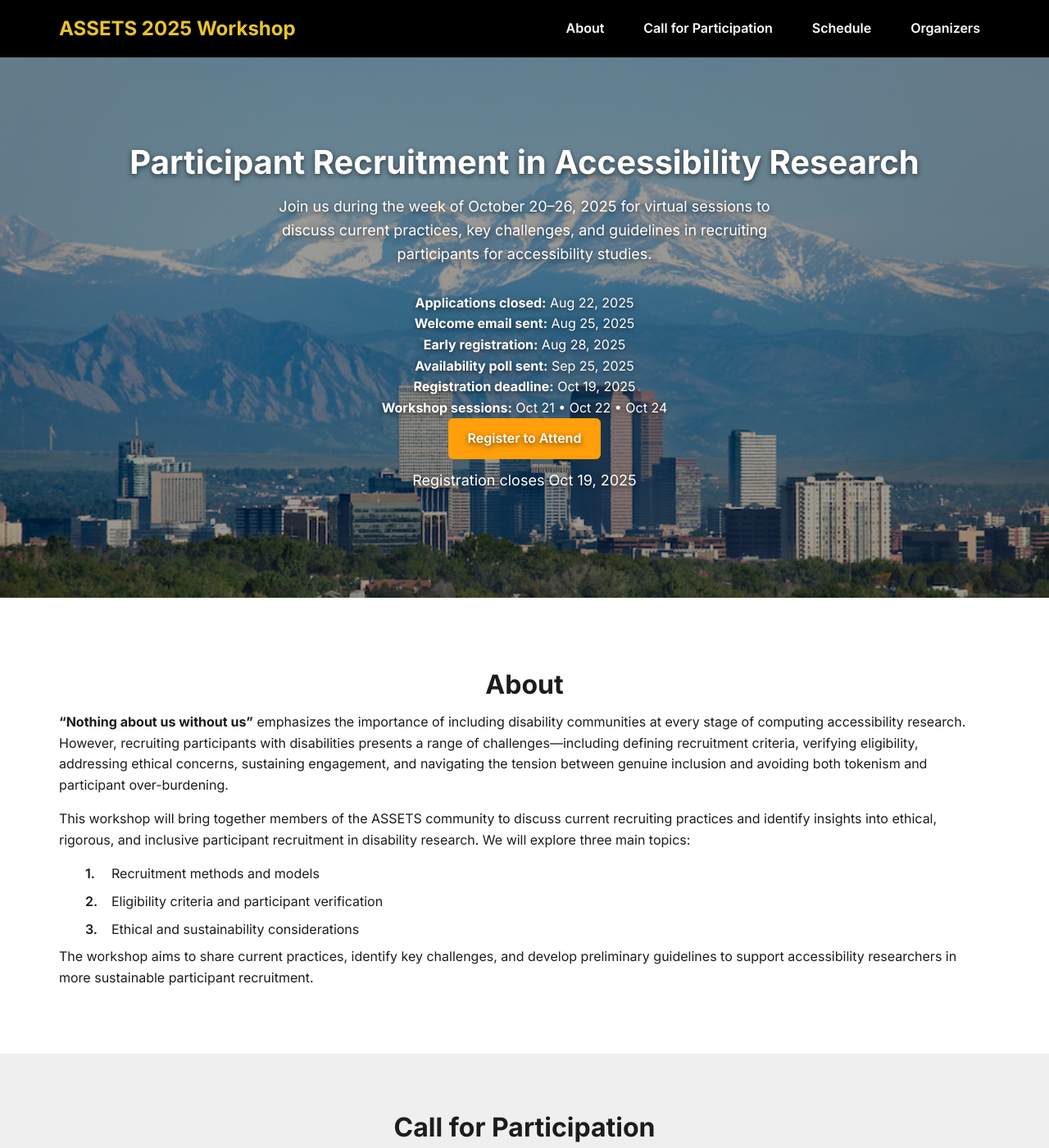
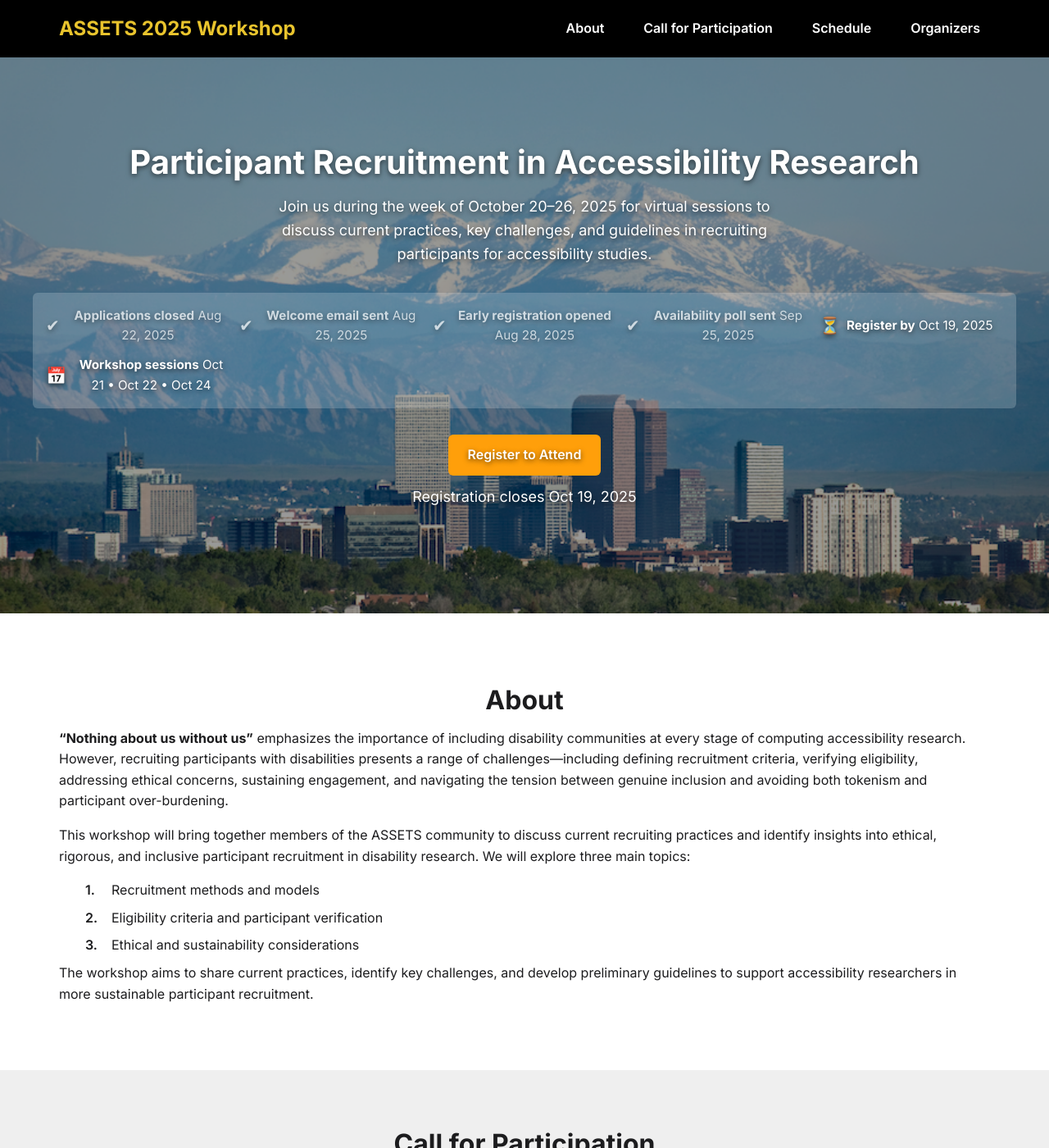
Before and after one commit to assets-recruitment-2025/assets-recruitment-2025.github.io, a Jekyll site: the page built from index.md, in a window 1280 px wide and 1400 px high. Shown: the whole window at 82% size. Built offline with Jekyll 4.4.1, drawn with Linux system fonts in a browser that asks for light colours.

Commit message:
Update workshop site Schedule

```diff
--- a/assets/css/style.css
+++ b/assets/css/style.css
@@ -587,3 +587,36 @@ img {
   clip: rect(0,0,0,0);
   border: 0;
 }
+
+.hero-milestones {
+  /* put them in a semi-transparent box */
+  display: grid;
+  grid-template-columns: repeat(auto-fit, minmax(200px, 1fr));
+  gap: 0.75rem;
+  max-width: var(--site-max);
+  margin: 2rem auto;
+  background: rgba(255, 255, 255, 0.2);
+  padding: 1rem;
+  border-radius: var(--radius);
+}
+
+.hero-milestones .milestone {
+  display: flex;
+  align-items: center;
+  color: #fff;
+  font-size: 0.95rem;
+}
+
+.hero-milestones .milestone .icon {
+  flex-shrink: 0;
+  font-size: 1.25rem;
+  margin-right: 0.5rem;
+}
+
+.hero-milestones .milestone.past {
+  opacity: 0.7;
+}
+
+.hero-milestones .milestone.upcoming {
+  opacity: 1;
+}
--- a/index.md
+++ b/index.md
@@ -14,28 +14,46 @@ permalink: /
   <!-- Milestones bar -->
   <div class="hero-milestones">
     <div class="milestone past">
-      <strong>Applications closed:</strong>
-      <time datetime="2025-08-22">Aug 22, 2025</time>
+      <span class="icon">✔︎</span>
+      <div>
+        <strong>Applications closed</strong>
+        <time datetime="2025-08-22">Aug 22, 2025</time>
+      </div>
     </div>
     <div class="milestone past">
-      <strong>Welcome email sent:</strong>
-      <time datetime="2025-08-25">Aug 25, 2025</time>
+      <span class="icon">✔︎</span>
+      <div>
+        <strong>Welcome email sent</strong>
+        <time datetime="2025-08-25">Aug 25, 2025</time>
+      </div>
     </div>
     <div class="milestone past">
-      <strong>Early registration:</strong>
-      <time datetime="2025-08-28">Aug 28, 2025</time>
+      <span class="icon">✔︎</span>
+      <div>
+        <strong>Early registration opened</strong>
+        <time datetime="2025-08-28">Aug 28, 2025</time>
+      </div>
     </div>
     <div class="milestone past">
-      <strong>Availability poll sent:</strong>
-      <time datetime="2025-09-25">Sep 25, 2025</time>
+      <span class="icon">✔︎</span>
+      <div>
+        <strong>Availability poll sent</strong>
+        <time datetime="2025-09-25">Sep 25, 2025</time>
+      </div>
     </div>
     <div class="milestone upcoming">
-      <strong>Registration deadline:</strong>
-      <time datetime="2025-10-19">Oct 19, 2025</time>
+      <span class="icon">⏳</span>
+      <div>
+        <strong>Register by</strong>
+        <time datetime="2025-10-19">Oct 19, 2025</time>
+      </div>
     </div>
     <div class="milestone upcoming">
-      <strong>Workshop sessions:</strong>
-      Oct 21 • Oct 22 • Oct 24
+      <span class="icon">📅</span>
+      <div>
+        <strong>Workshop sessions</strong>
+        Oct 21 • Oct 22 • Oct 24
+      </div>
     </div>
   </div>
 
@@ -50,7 +68,6 @@ permalink: /
       Registration closes <time datetime="2025-10-19">Oct 19, 2025</time>
     </p>
   </div>
-
 </section>
 
  <!-- ABOUT -->
```
